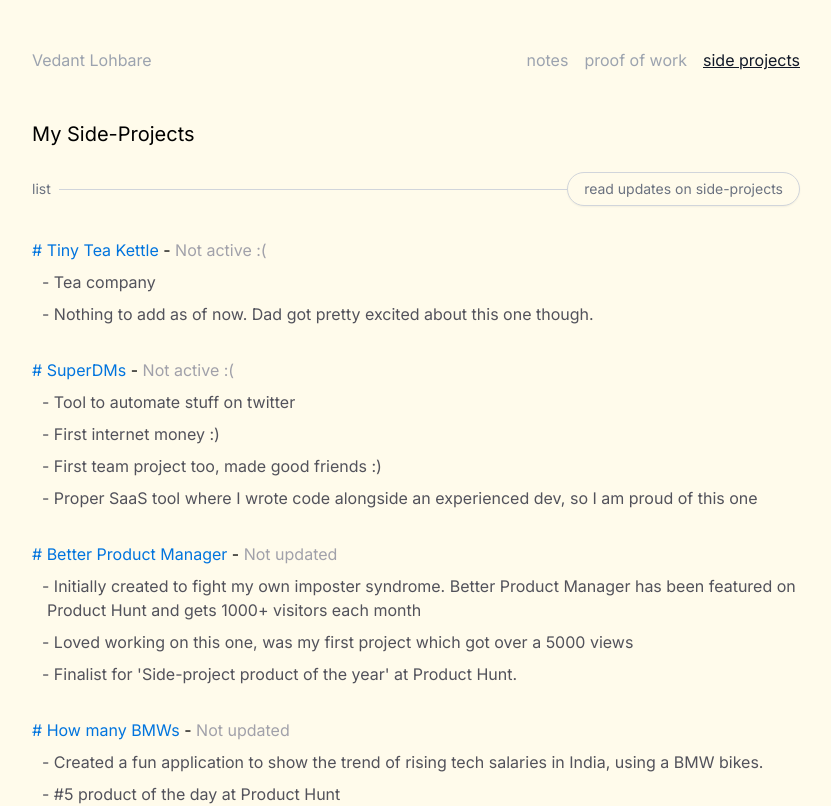
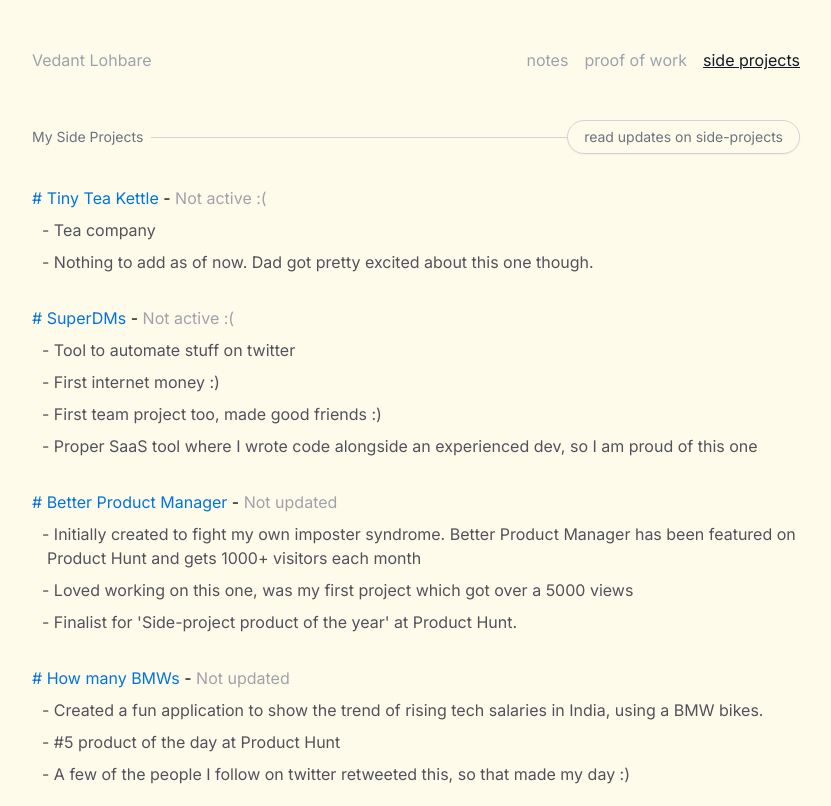
Before and after one commit to vedant14/vedants-journal, a Next.js app: page /side-projects in a window 1280 px wide. Shown: the top 806 px of the page, without its empty margins (224-1055 px from the left). Built offline with nearby package versions, Linux system fonts and the light colour scheme.

Commit message:
Update Journal

```diff
--- a/components/Divider.js
+++ b/components/Divider.js
@@ -2,7 +2,7 @@
 
 export function Divider({ text }) {
   return (
-    <div className="relative my-4">
+    <div className="relative my-8">
       <div className="absolute inset-0 flex items-center" aria-hidden="true">
         <div className="w-full border-t border-gray-300" />
       </div>
@@ -17,7 +17,7 @@
 
 export function Dividerwithbutton({ text, url, buttonText }) {
   return (
-    <div className="relative">
+    <div className="relative my-8">
       <div className="absolute inset-0 flex items-center" aria-hidden="true">
         <div className="w-full border-t border-gray-300" />
       </div>
--- a/pages/index.js
+++ b/pages/index.js
@@ -6,7 +6,8 @@
 export default function Home() {
   return (
     <div>
-      <div className="text-lg space-y-4 mb-12">
+      <Divider text="welcome" />
+      <div className="text-lg space-y-4">
         <p className="text-xl">Hey, my name is Vedant :)</p>
         <p>
           👋 I’m a <span className="line-through">cyclist,</span> product
@@ -29,7 +30,7 @@
       </div>
       <Divider text="among other things" />
       <div>
-        <div className="space-y-4  mb-12">
+        <div className="space-y-4">
           <p className="text-xl "> Some things I am proud of </p>
           <ul role="list" className="text-lg space-y-4 list-none dashed">
             <li>
--- a/pages/notes/[slug].js
+++ b/pages/notes/[slug].js
@@ -2,9 +2,7 @@
 import React from "react";
 import { getNoteData } from "../../utils/notes";
 import ReactMarkdown from "react-markdown";
-import Link from "next/link";
-import { Divider, Dividerwithbutton } from "../../components/Divider";
-import { TagPill } from "../../components/TagPill";
+import { Dividerwithbutton } from "../../components/Divider";
 import { TagsAndDate } from "../../components/TagsAndDate";
 
 function Note({ note }) {
@@ -13,7 +11,7 @@
       <p className="text-xl my-4 font-medium">{note.title}</p>
       <TagsAndDate date={note.date} tagData={note.tag} />
       <Dividerwithbutton />
-      <article className="prose mt-8">
+      <article className="prose">
         <ReactMarkdown>{note.content}</ReactMarkdown>
       </article>
     </div>
--- a/pages/notes/index.js
+++ b/pages/notes/index.js
@@ -1,12 +1,13 @@
 // pages/index.js
 import React from "react";
-import Link from "next/link";
 import { getNoteData } from "../../utils/notes";
 import { BlogTitle } from "../../components/BlogTitle";
+import { Divider } from "../../components/Divider";
 
 export default function Notes({ notes }) {
   return (
     <div>
+      <Divider text="My notes" />
       <ul>
         {notes.map((note, i) => (
           <div key={i}>
--- a/pages/proof-of-work.js
+++ b/pages/proof-of-work.js
@@ -1,3 +1,14 @@
+import { Dividerwithbutton } from "../components/Divider";
+
 export default function POW() {
-  return <div>WIP</div>;
+  return (
+    <div>
+      <Dividerwithbutton
+        text="Proof of work"
+        buttonText="read updates on work"
+        url="tags/work"
+      />
+      <p className="">Page is WIP</p>
+    </div>
+  );
 }
--- a/pages/side-projects.js
+++ b/pages/side-projects.js
@@ -4,13 +4,12 @@
 export default function SideProjects() {
   return (
     <div>
-      <p className="text-xl mb-6">My Side-Projects</p>
       <Dividerwithbutton
-        text="list"
+        text="My Side Projects"
         buttonText="read updates on side-projects"
         url="tags/side-projects"
       />
-      <ul className="space-y-8 mt-8">
+      <ul className="space-y-8">
         {data.map((item, i) => (
           <li key={i}>
             <div className="mb-2">
```
